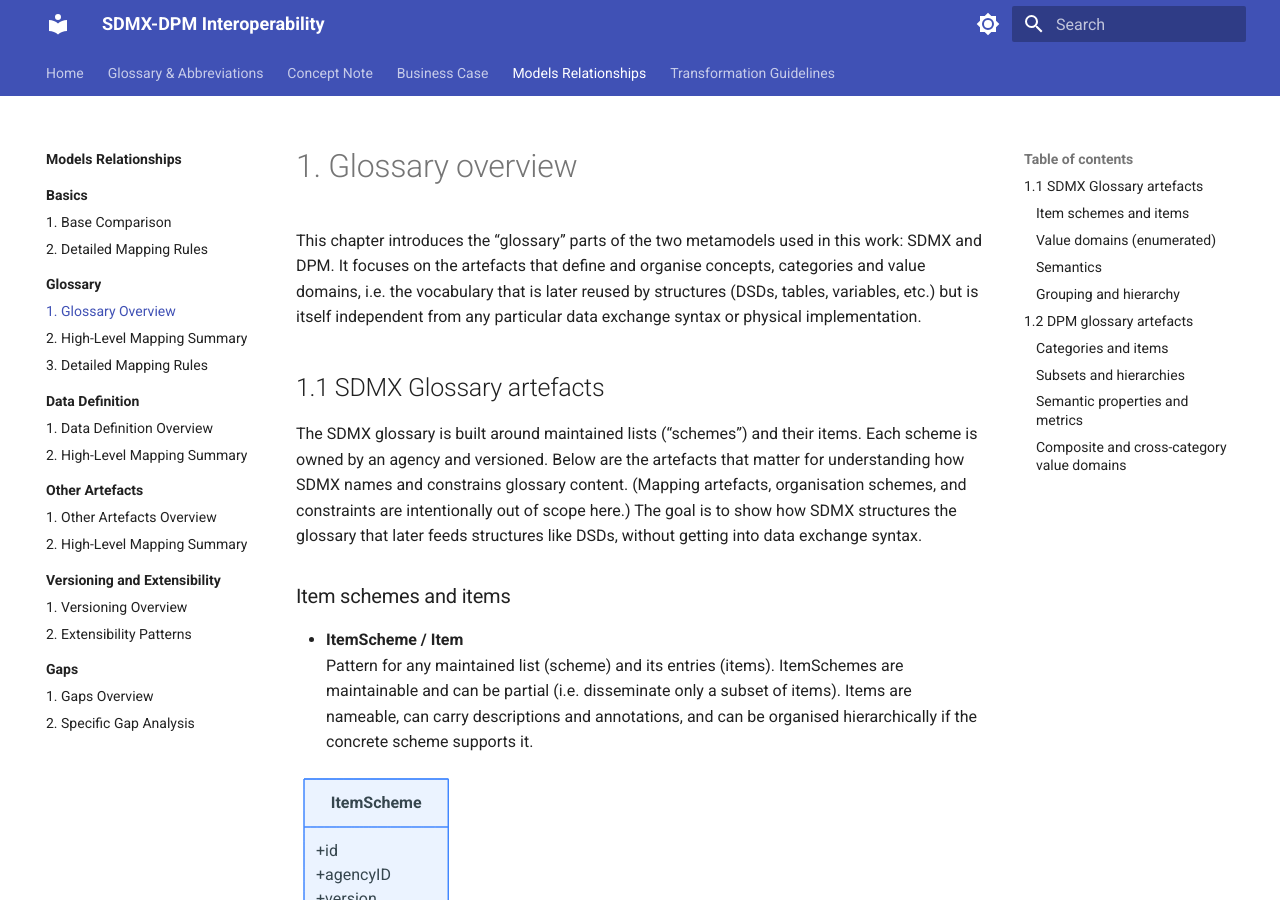
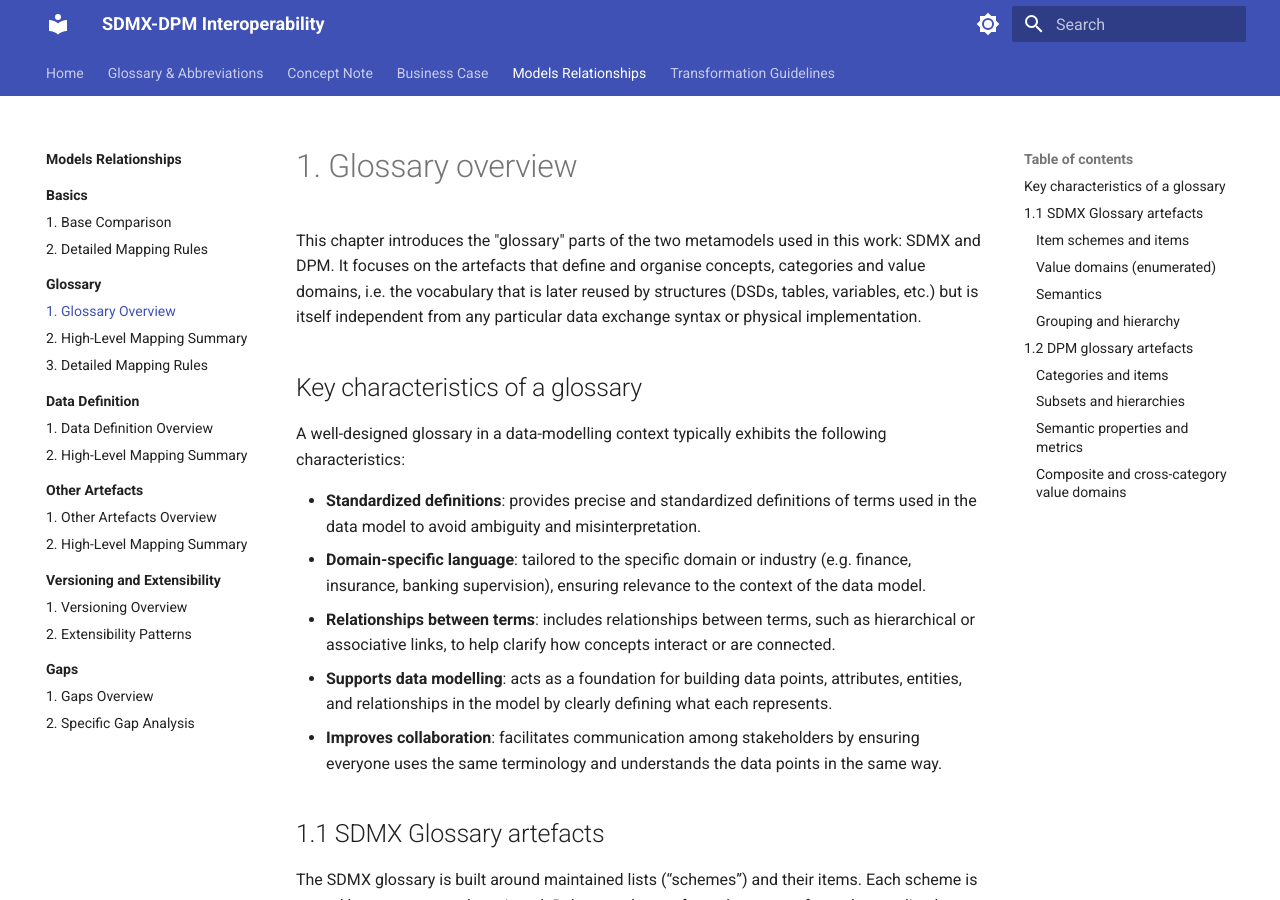
Before and after one commit to sdmx-twg/wp-sdmx-dpm, an MkDocs documentation site: the page built from docs/models-relationships/01_glossary/01_glossary_overview.md, in a window 1280 px wide and 900 px high. Built offline with MkDocs 1.6.1 and Material for MkDocs 9.7.7, drawn with Linux system fonts in a browser that asks for light colours.

Commit message:
fix: add glossary characteristics section
Addresses #14 — add key characteristics of a glossary
(standardized definitions, domain-specific language, relationships
between terms, data modelling support, collaboration) to the
glossary overview.

```diff
--- a/docs/models-relationships/01_glossary/01_glossary_overview.md
+++ b/docs/models-relationships/01_glossary/01_glossary_overview.md
@@ -1,6 +1,16 @@
 # 1. Glossary overview
 
-This chapter introduces the “glossary” parts of the two metamodels used in this work: SDMX and DPM. It focuses on the artefacts that define and organise concepts, categories and value domains, i.e. the vocabulary that is later reused by structures (DSDs, tables, variables, etc.) but is itself independent from any particular data exchange syntax or physical implementation.
+This chapter introduces the "glossary" parts of the two metamodels used in this work: SDMX and DPM. It focuses on the artefacts that define and organise concepts, categories and value domains, i.e. the vocabulary that is later reused by structures (DSDs, tables, variables, etc.) but is itself independent from any particular data exchange syntax or physical implementation.
+
+## Key characteristics of a glossary
+
+A well-designed glossary in a data-modelling context typically exhibits the following characteristics:
+
+- **Standardized definitions**: provides precise and standardized definitions of terms used in the data model to avoid ambiguity and misinterpretation.
+- **Domain-specific language**: tailored to the specific domain or industry (e.g. finance, insurance, banking supervision), ensuring relevance to the context of the data model.
+- **Relationships between terms**: includes relationships between terms, such as hierarchical or associative links, to help clarify how concepts interact or are connected.
+- **Supports data modelling**: acts as a foundation for building data points, attributes, entities, and relationships in the model by clearly defining what each represents.
+- **Improves collaboration**: facilitates communication among stakeholders by ensuring everyone uses the same terminology and understands the data points in the same way.
 
 ## 1.1 SDMX Glossary artefacts
 
```
